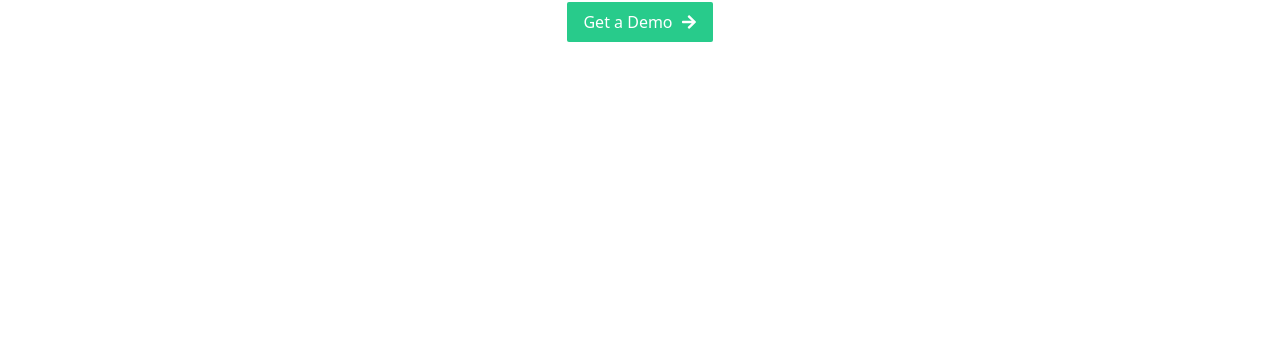
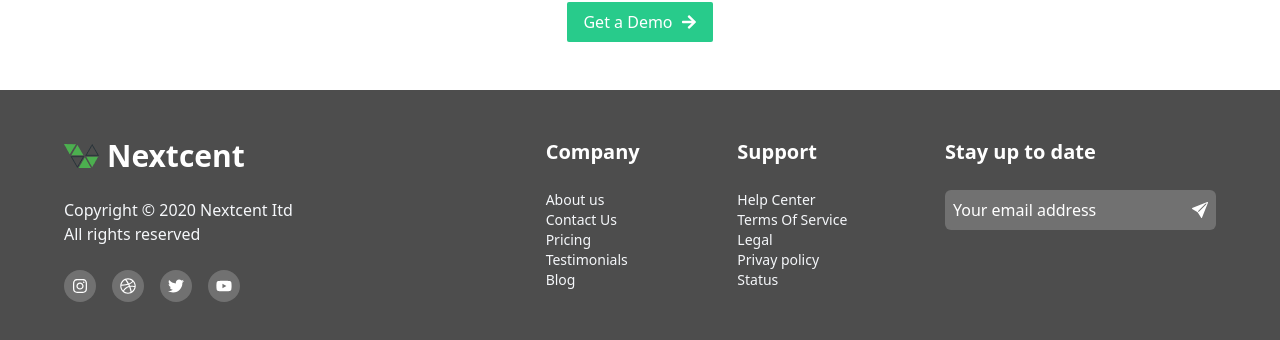
Before and after one commit to salawu-ahmed/Nexcent, a React (Vite) app: page / in a window 1280 px wide. Shown: the part 3718-4058 px from the top of the page. Before the commit the page ends 3808 px from the top, so only its background shows below. Built offline with nearby package versions, Linux system fonts and the light colour scheme.

Commit message:
Update: Created Footer Section/project complete

```diff
--- a/src/components/Footer.jsx
+++ b/src/components/Footer.jsx
@@ -1,11 +1,71 @@
-import React from 'react'
+import React from "react";
+import { BsSendFill } from "react-icons/bs";
+import { FaDribbble, FaInstagram, FaTwitter, FaYoutube } from "react-icons/fa";
 
 const Footer = () => {
   return (
-    <div>
+    <div className="w-full bg-dark-grey py-12">
+      <div className="max-w-6xl mx-auto flex items-start justify-between">
+        <div className="w-1/3">
+          <div className="flex items-center mb-6 gap-2">
+            <img src="src/assets/Icon.png" alt="/" />
+            <h1 className="text-3xl font-bold text-white">Nextcent</h1>
+          </div>
+          <p className="text-silver mb-6">
+            Copyright &copy; 2020 Nextcent Itd <br /> All rights reserved
+          </p>
+          <ul className="flex gap-4">
+            <li className="p-2 rounded-full bg-grey">
+              <FaInstagram className="text-white" />
+            </li>
+            <li className="p-2 rounded-full bg-grey">
+              <FaDribbble className="text-white" />
+            </li>
+            <li className="p-2 rounded-full bg-grey">
+              <FaTwitter className="text-white" />
+            </li>
+            <li className="p-2 rounded-full bg-grey">
+              <FaYoutube className="text-white" />
+            </li>
+          </ul>
+        </div>
 
+        <div>
+          <h2 className="text-xl font-bold mb-6 text-white">Company</h2>
+          <ul className="text-silver text-sm">
+            <li>About us</li>
+            <li>Contact Us</li>
+            <li>Pricing</li>
+            <li>Testimonials</li>
+            <li>Blog</li>
+          </ul>
+        </div>
+
+        <div>
+          <h2 className="text-xl font-bold mb-6 text-white">Support</h2>
+          <ul className="text-silver text-sm">
+            <li>Help Center</li>
+            <li>Terms Of Service</li>
+            <li>Legal</li>
+            <li>Privay policy</li>
+            <li>Status</li>
+          </ul>
+        </div>
+
+        <div>
+          <h2 className="text-xl font-bold mb-6 text-white">Stay up to date</h2>
+          <div className="flex items-center gap-2 bg-grey text-white p-2 rounded-md">
+            <input
+              type="text"
+              placeholder="Your email address"
+              className="placeholder-white focus:outline-none bg-transparent"
+            />
+            <BsSendFill />
+          </div>
+        </div>
+      </div>
     </div>
-  )
-}
+  );
+};
 
-export default Footer
+export default Footer;
```
